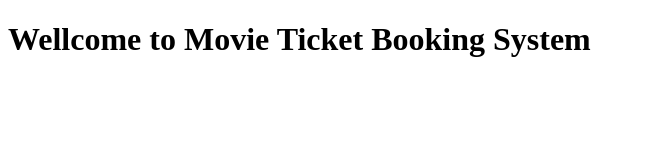
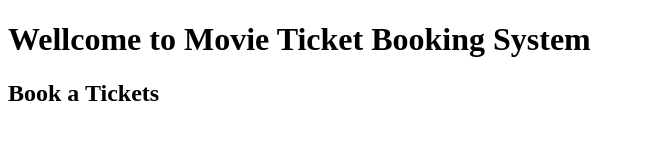
Before and after one commit to samm357/MTBS, a plain HTML site: page index.html in a window 1280 px wide. Shown: the whole page, without its empty margins (0-645 px from the left). Drawn offline with Linux system fonts and the light colour scheme.

Commit message:
Update index.html

```diff
--- a/index.html
+++ b/index.html
@@ -7,5 +7,6 @@
 </head>
 <body>
     <h1>Wellcome to Movie Ticket Booking System</h1>
+    <h2>Book a Tickets</h2>
 </body>
 </html>
```
